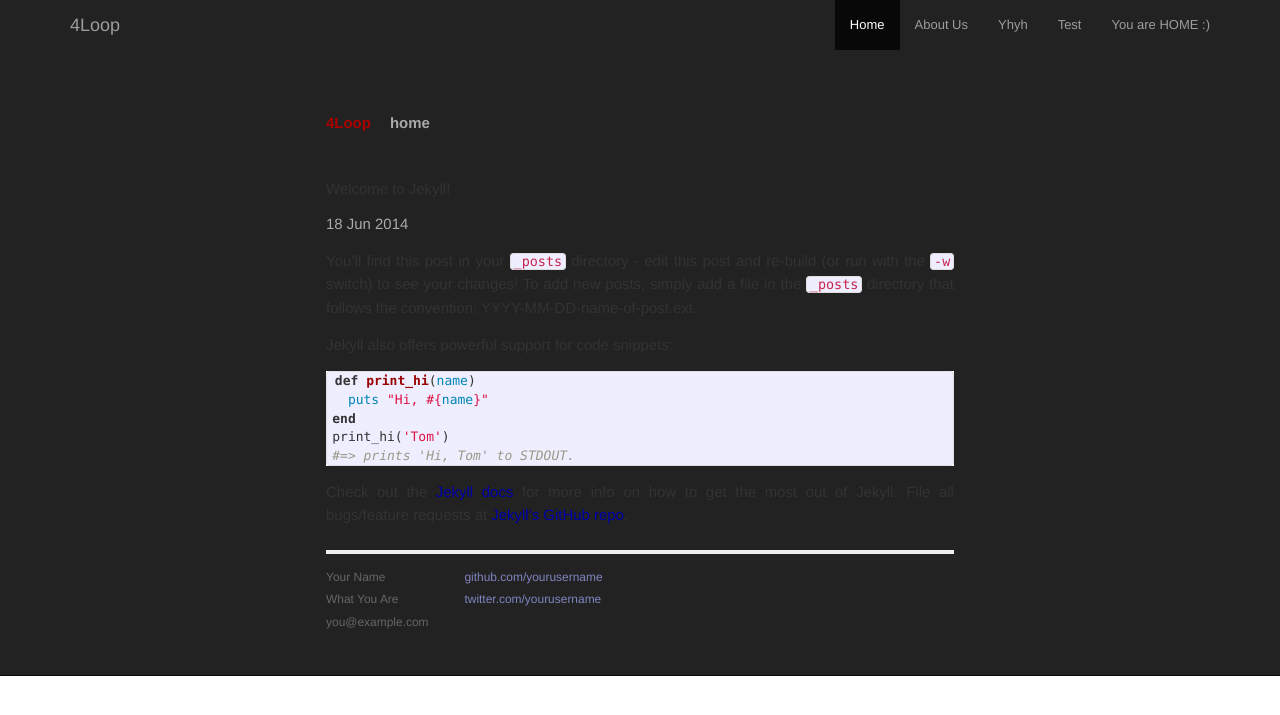
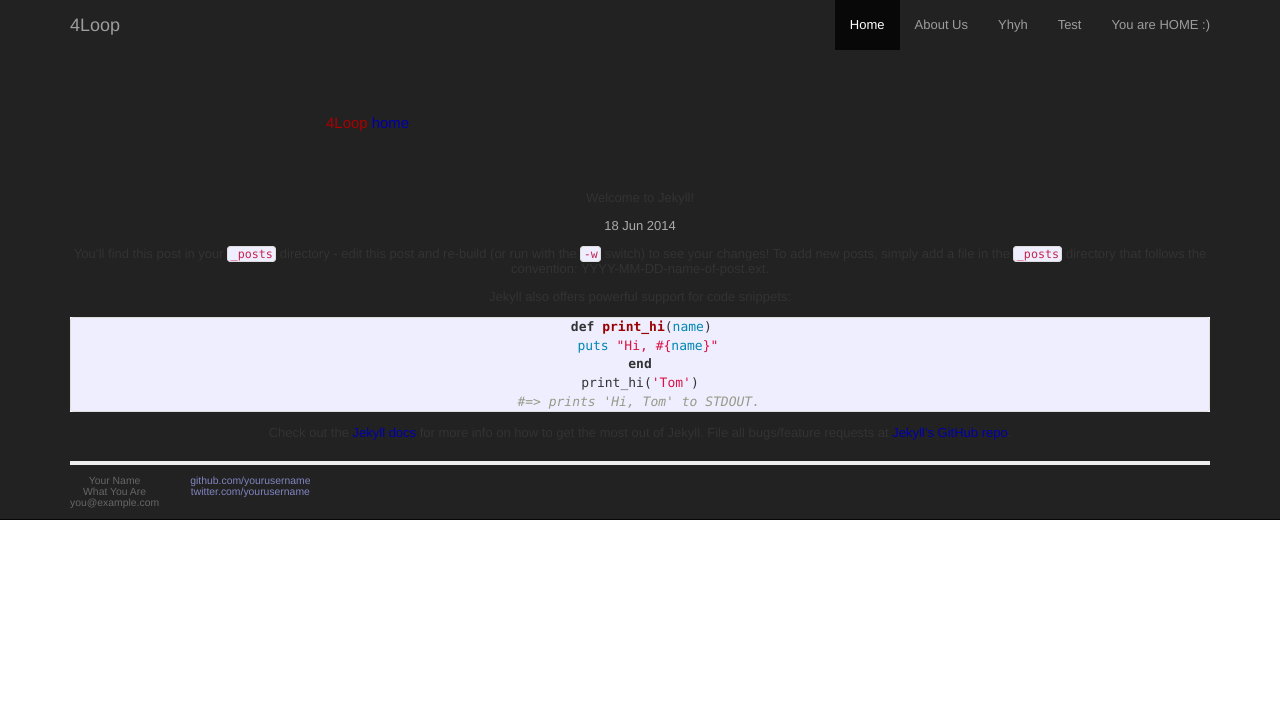
Before and after one commit to wsfan/4loop, a Jekyll site: the page built from _posts/2014-06-18-welcome-to-jekyll.markdown, in a window 1280 px wide. Shown: the top 715 px of the page. Built offline with Jekyll 4.4.1, drawn with Linux system fonts in a browser that asks for light colours; nearby versions of some CDN libraries; library files that are not in the unit come from our copies.

Commit message:
Update default.html

```diff
--- a/_layouts/default.html
+++ b/_layouts/default.html
@@ -56,7 +56,7 @@
 
 
         <div class="site">
-          <div class="header">
+          <!-- <div class="header"> -->
             <h1 class="title"><a href="/">{{ site.name }}</a></h1>
             <a class="extra" href="/">home</a>
           </div>
```
